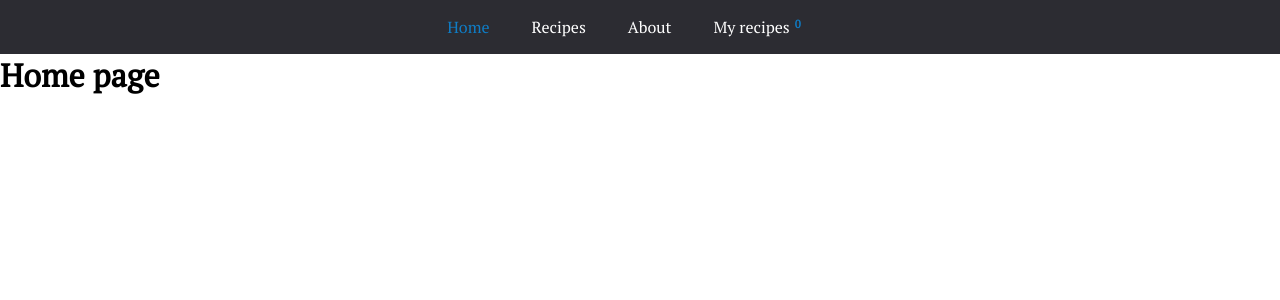
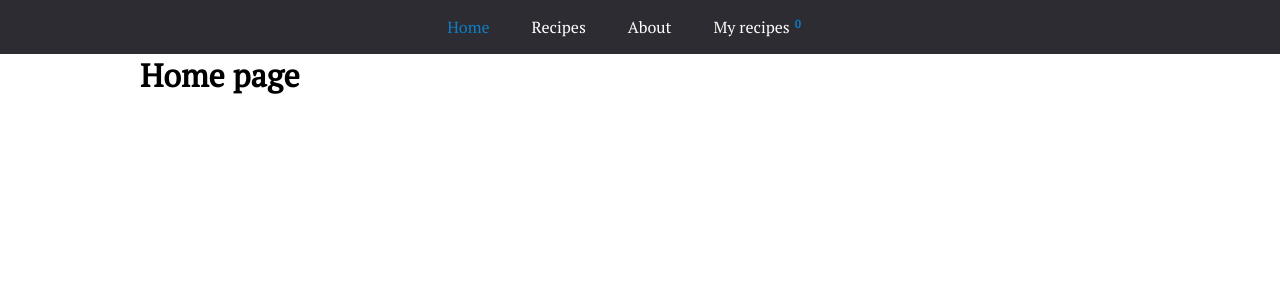
Before and after one commit to j1mb1m/react-meal-app, a React (Create React App) app: page / in a window 1280 px wide. Shown: the top 300 px of the page. Built offline with nearby package versions, Linux system fonts and the light colour scheme; no server answers.

Commit message:
added container

```diff
--- a/src/containers/AboutPage.js
+++ b/src/containers/AboutPage.js
@@ -3,7 +3,9 @@ import PropTypes from 'prop-types'
 
 function AboutPage(props) {
   return (
-    <h1>About page</h1>
+    <div className='container'>
+      <h1>About page</h1>
+    </div>
   )
 }
 
--- a/src/containers/HomePage.js
+++ b/src/containers/HomePage.js
@@ -3,7 +3,9 @@ import React from 'react'
 
 function HomePage(props) {
   return (
-    <h1>Home page</h1>
+    <div className='container'>
+      <h1>Home page</h1>
+    </div>
   )
 }
 /*
```
